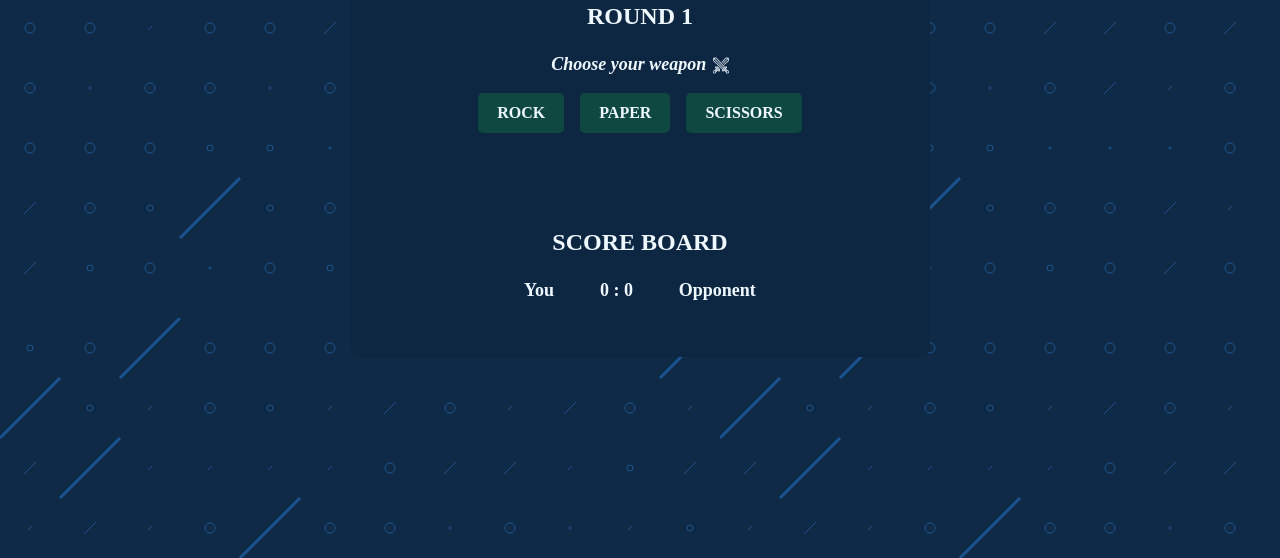
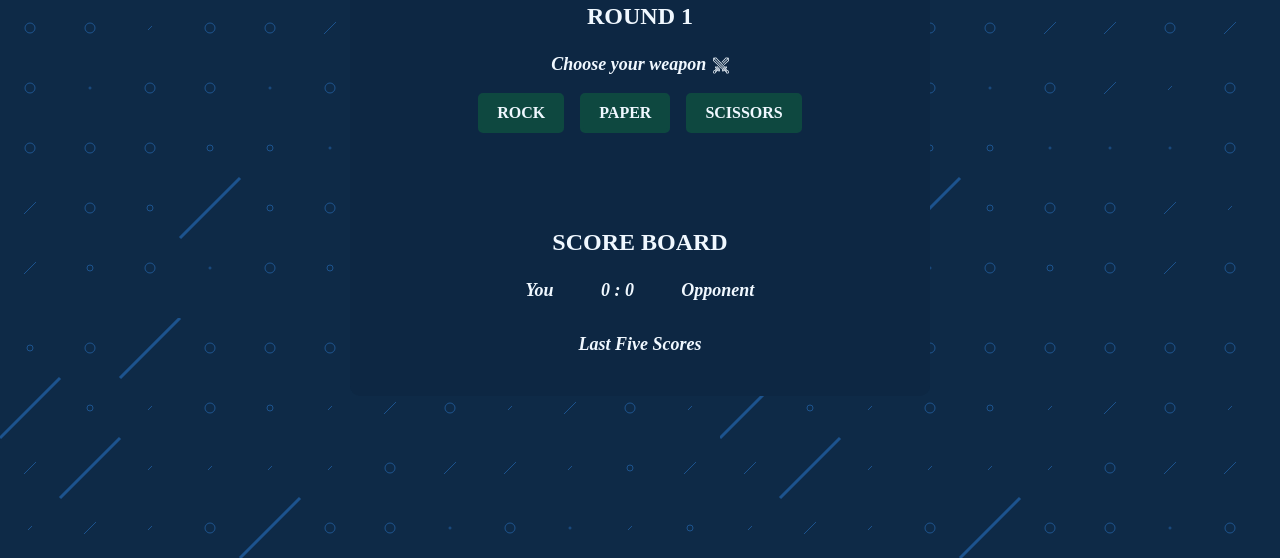
Before and after one commit to devRaphael13/rock-paper-scissors, a plain HTML site: page index.html in a window 1280 px wide. Shown: the part 242-800 px from the top of the page. Drawn offline with Linux system fonts and the light colour scheme.

Commit message:
Fix counter bug script.js

```diff
--- a/index.html
+++ b/index.html
@@ -58,6 +58,7 @@
           <p id="scores">0 : 0</p>
           <p>Opponent</p>
         </div>
+        <p>Last Five Scores</p>
         <div id="historyContainer" class="history_container">
         </div>
       </div>
--- a/script.js
+++ b/script.js
@@ -40,7 +40,7 @@ function game(choice) {
 
 
 function createHistory(result) {
-    if (history > 5) {
+    if (history >= 5) {
         historyContainerElem.removeChild(historyContainerElem.firstElementChild)
     }
 
--- a/styles.css
+++ b/styles.css
@@ -129,6 +129,13 @@ main .score_board {
     margin-top: 6em;
 }
 
+main .score_board p {
+    text-align: center;
+    font-size: large;
+    font-style: italic;
+    font-weight: 800;
+    margin-bottom: 0.5em;
+}
 
 main .score_board .scores {
     display: flex;
```
